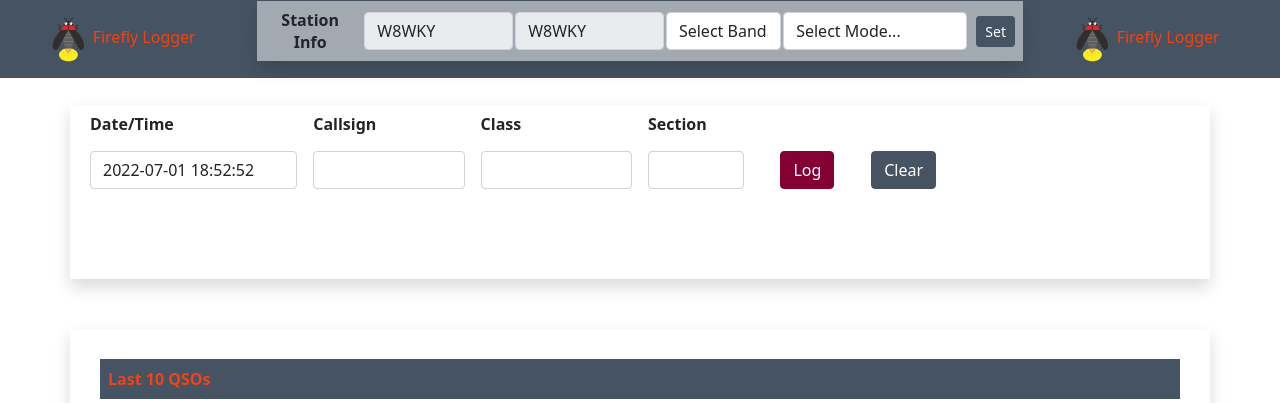
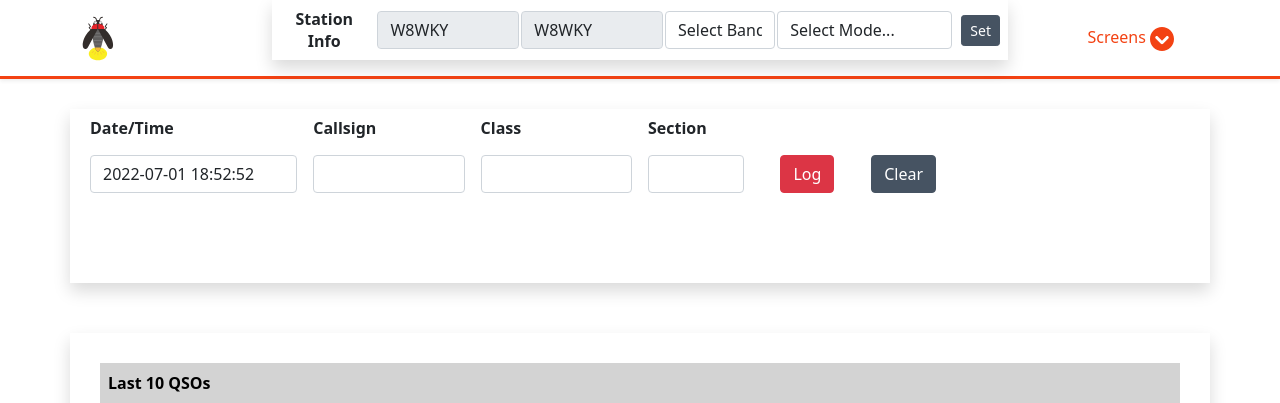
Before and after one commit to jxmx/firefly-logger, a PHP site: page / in a window 1280 px wide. Shown: the top 403 px of the page. Run offline with PHP 8.4, Linux system fonts and the light colour scheme; data that the repository does not hold is empty.

Commit message:
revert other colors

```diff
--- a/css/local.css
+++ b/css/local.css
@@ -15,32 +15,8 @@
 }
 
 .titlebars {
-	background-color: var(--black-coral);
-	color: var(--coquelicot);
-}
-
-.btn-edit {
+	background-color: lightgray;
 	color: black;
-	background-color: var(--titanium-yellow);
-	border-color: var(--titanium-yellow);
-}
-
-.btn-edit:hover {
-	color: var(--titanium-yellow);
-	background-color: var(--cultured);
-	border-color: var(--titanium-yellow);
-}
-
-.btn-danger {
-	color: white;
-	background-color: var(--claret);
-	border-color: var(--claret);
-}
-
-.btn-danger:hover {
-	color: var(--claret);
-	background-color: var(--cultured);
-	border-color: var(--claret);
 }
 
 .btn-misc {
--- a/index.html
+++ b/index.html
@@ -20,15 +20,19 @@
 		<symbol id="exclamation-triangle-fill" fill="currentColor" viewBox="0 0 16 16">
 		  <path d="M8.982 1.566a1.13 1.13 0 0 0-1.96 0L.165 13.233c-.457.778.091 1.767.98 1.767h13.713c.889 0 1.438-.99.98-1.767L8.982 1.566zM8 5c.535 0 .954.462.9.995l-.35 3.507a.552.552 0 0 1-1.1 0L7.1 5.995A.905.905 0 0 1 8 5zm.002 6a1 1 0 1 1 0 2 1 1 0 0 1 0-2z"/>
 		</symbol>
+		<symbol id="s-menu-drop-down" fill="currentColor" viewBox="0 0 512 512">
+		  <path d="M256 0C114.6 0 0 114.6 0 256c0 141.4 114.6 256 256 256s256-114.6 256-256C512 114.6 397.4 0 256 0zM390.6 246.6l-112 112C272.4 364.9 264.2 368 256 368s-16.38-3.125-22.62-9.375l-112-112c-12.5-12.5-12.5-32.75 0-45.25s32.75-12.5 45.25 0L256 290.8l89.38-89.38c12.5-12.5 32.75-12.5 45.25 0S403.1 234.1 390.6 246.6z"/>
+		</symbol>
 	  </svg>
-<main>
-    <div class="titlebars" style="height: 75px;">
-        <table width="100%" height="100%">
-            <tr class="titlebars">
-                <td width="20%" style="vertical-align: middle; text-align: center;">
-                    <img src="img/firefly.svg" height="45px"><span class="px-2">Firefly Logger</span>
-                </td>
-                <td width="60%" style="vertical-align: middle; text-align: center;">
+
+
+	  <header class="shadow-sm bg-body">
+	  <div class="container">
+		  <div class="row align-items-center">
+			  <div class="col align-self-center text-start">
+				  <img src="img/firefly.svg" height="45px">
+			  </div>
+			  <div class="col-8 align-self-center text-center">
 				  <form id="stationset" name="stationset">
 					  <table width="100%" height="100%" class="stationsett">
 					  <tbody style="background-color: rgba(255,255,255,0.5);" class="shadow">
@@ -43,12 +47,12 @@
 						  </td>
 						  <td>
 							  <select id="band" name="band" class="form-control">
-							<option value="X">Select Band...</option>
+								  <option value="X">Band...</option>
 							  </select>
 						  </td>
 						  <td>
 							  <select id="mode" name="mode" class="form-control">
-							<option value="X">Select Mode...</option>
+								  <option value="X">Mode...</option>
 							  </select>
 						  </td>
 						  <td style="text-align: center;" class="p-2">
@@ -57,13 +61,30 @@
 					  </tbody>
 					  </table>
 					  </form>
-                </td>
-                <td width="20%" style="vertical-align: middle; text-align: center;">
-                    <img src="img/firefly.svg" height="45px"><span class="px-2">Firefly Logger</span>
-                </td>
-            </tr>
-        </table>
 			  </div>
+			  <div class="col align-self-center text-end">
+				  <ul class="nav nav-pills f-nav-header">
+					  <li class="nav-item dropdown">
+						  <a class="nav-link" data-bs-toggle="dropdown" href="#" role="button" aria-expanded="false">
+							  Screens <svg class="bi flex-shrink-0 me-2" width="24" height="24" role="img" aria-label="Success:"><use xlink:href="#s-menu-drop-down"/></svg>
+						  </a>
+						  <ul class="dropdown-menu">
+						  <li><a class="dropdown-item" href="index.html">Logger</a></li>
+						  <li><a class="dropdown-item" href="board.html">Display Board</a></li>
+						  <li><a class="dropdown-item" href="handkey.html">Handkey Interface</a></li>
+						  <li><hr class="dropdown-divider"></li>
+						  <li><a class="dropdown-item" href="cabrillo.html">Export Cabrillo</a></li>
+						  <li><a class="dropdown-item" href="adif.html">Export ADIF</a></li>
+						  <li><a class="dropdown-item" href="dupesheet.html">Export Dupesheet</a></li>
+						  </ul>
+					  </li>
+				  </ul>
+			  </div>
+		  </div>
+	  </div>
+	  </header>
+
+<main>
 	<div class="container-md qso-entry-container shadow">
 		<div class="row">
 				<form id="log" name="log">
```
Lines whose indentation alone changed are shown as unchanged.
